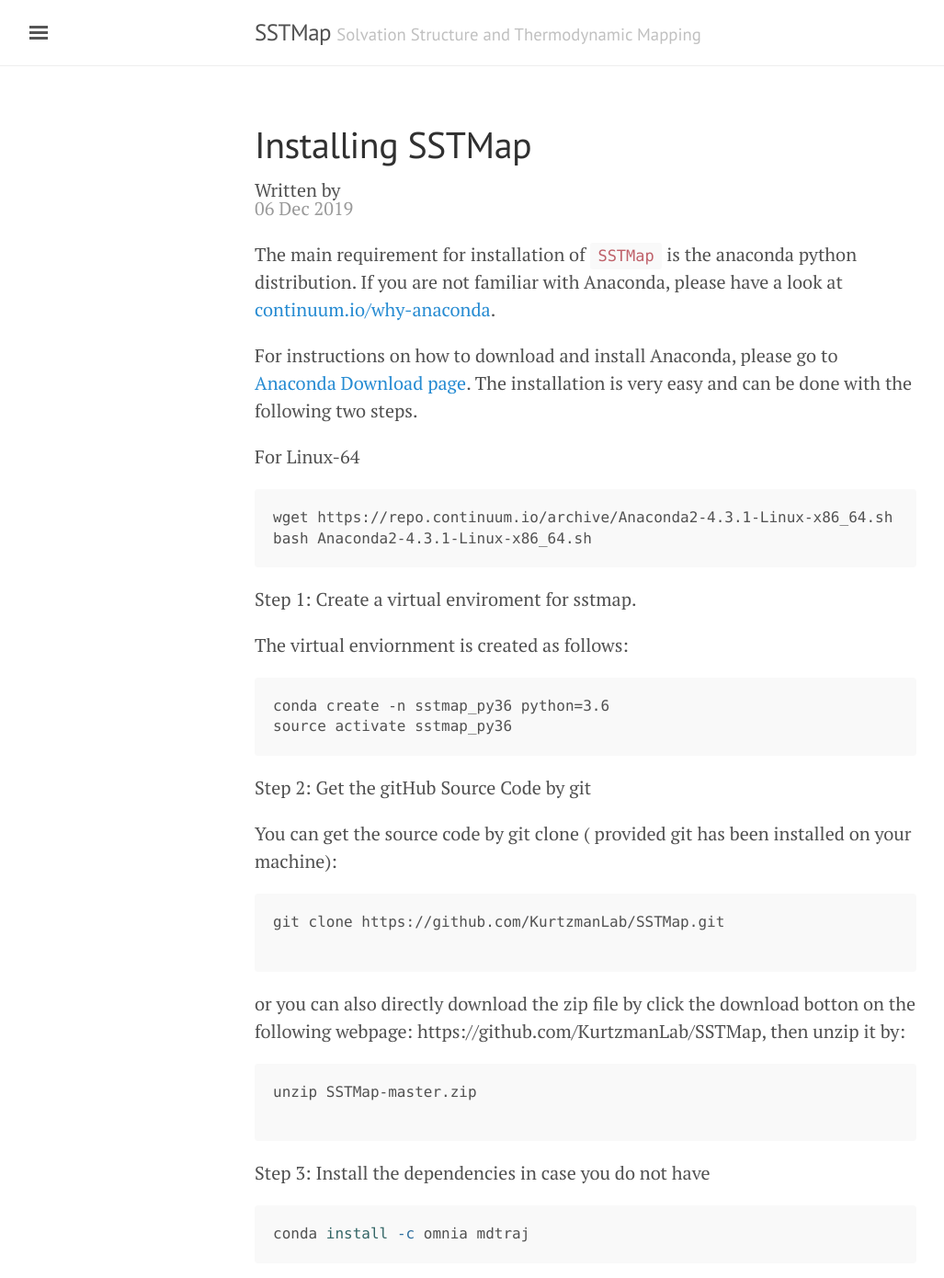
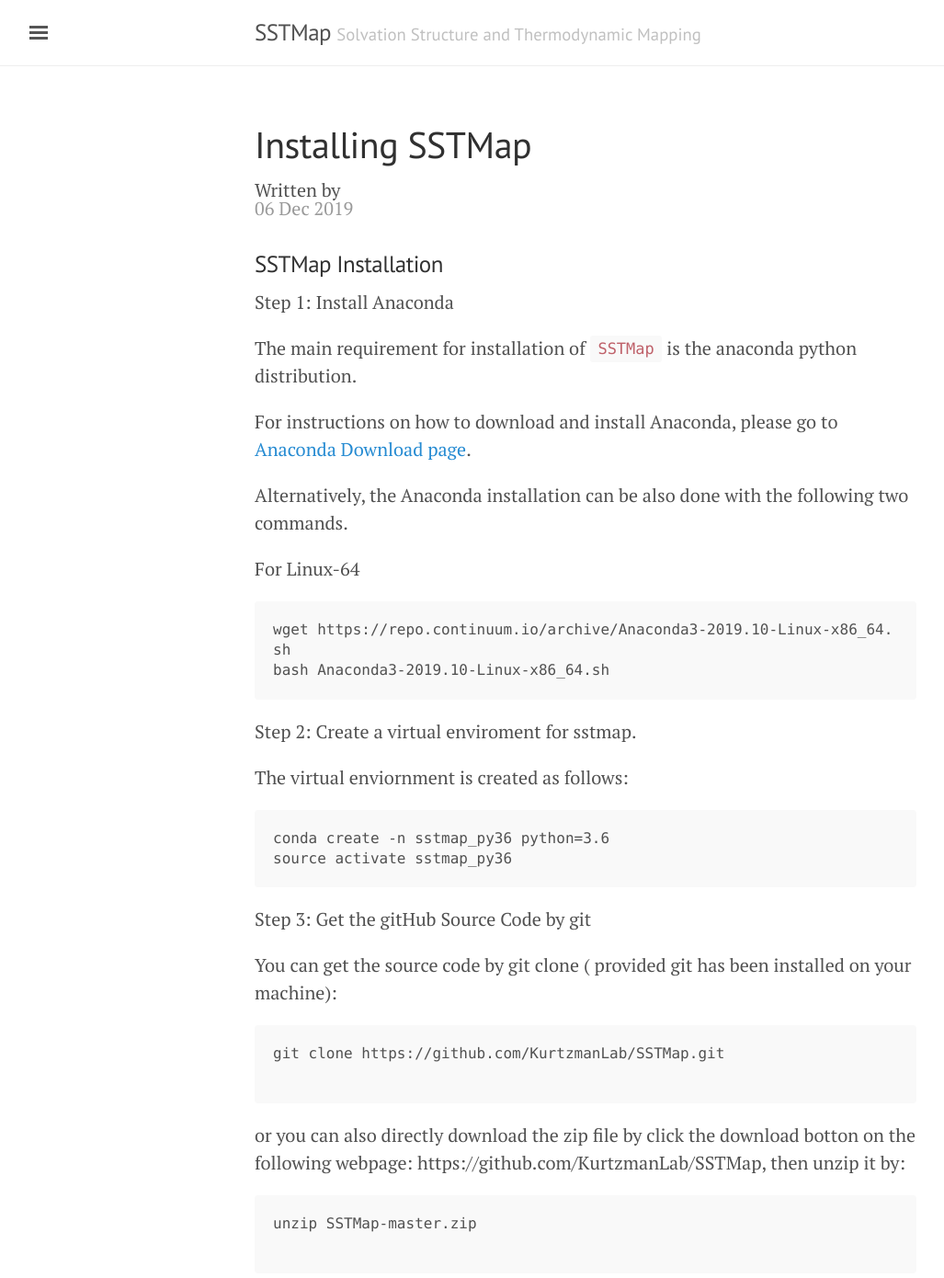
Before and after one commit to KurtzmanLab/SSTMap, a Jekyll site: the page built from _posts/2019-12-05-getting-started.md, in a window 1280 px wide and 1400 px high. Shown: the top 1390 px of the window at 92% size, without its empty margins (3-1030 px from the left). Built offline with Jekyll 4.4.1, drawn with Linux system fonts in a browser that asks for light colours; some of the changed text lies outside the part shown.

Commit message:
web testing

````diff
--- a/_posts/2019-12-05-getting-started.md
+++ b/_posts/2019-12-05-getting-started.md
@@ -5,20 +5,27 @@
 date: 2019-12-06
 published: true
 ---
-The main requirement for installation of `SSTMap` is the anaconda python distribution. If you are not familiar with Anaconda, please have a look at [continuum.io/why-anaconda](https://www.continuum.io/why-anaconda).
+
+### SSTMap Installation
+
+Step 1: Install Anaconda
+
+The main requirement for installation of `SSTMap` is the anaconda python distribution.
 
 <!--more-->
 
 
-For instructions on how to download and install Anaconda, please go to [Anaconda Download page](https://www.continuum.io/downloads).
-The installation is very easy and can be done with the following two steps.
+For instructions on how to download and install Anaconda, please go to [Anaconda Download page](https://www.anaconda.com/distribution/).
+
+
+Alternatively, the Anaconda installation can be also done with the following two commands.
 
 For Linux-64
 ```bash
-wget https://repo.continuum.io/archive/Anaconda2-4.3.1-Linux-x86_64.sh
-bash Anaconda2-4.3.1-Linux-x86_64.sh
+wget https://repo.continuum.io/archive/Anaconda3-2019.10-Linux-x86_64.sh
+bash Anaconda3-2019.10-Linux-x86_64.sh
 ```
-Step 1: Create a virtual enviroment for sstmap.
+Step 2: Create a virtual enviroment for sstmap.
 
 <!--more-->
 
@@ -46,7 +53,7 @@
 unzip SSTMap-master.zip
 
 ```
-Step 3: Install the dependencies in case you do not have
+Step 4: Install the dependencies in case you do not have
 
 ```bash
 conda install -c omnia mdtraj
@@ -61,7 +68,7 @@
 ln path/to/libgsl.so path/to/libgsl.so.0
 ```
 
-Step 4: Install the compiler in case you do not have
+Step 5: Install the compiler in case you do not have
 
 In Centos:
 
@@ -85,7 +92,7 @@
 pip install ./SSTmap-master/devtools/wheel/sstmap-1.1.4-cp36-cp36m-linux_x86_64.whl
 ```
 
-Step 6 : You have installed SSTMap successfully if you can use the command in your terminal( within the sstmap_py37 virtual environment)
+Step 7: You have installed SSTMap successfully if you can run these two commands in your terminal (within the sstmap_py37 virtual environment)
 
 ```bash
 run_gist
````
Also changed, not shown: other parts of _posts/2019-12-05-getting-started.md (+2 -2 lines).
